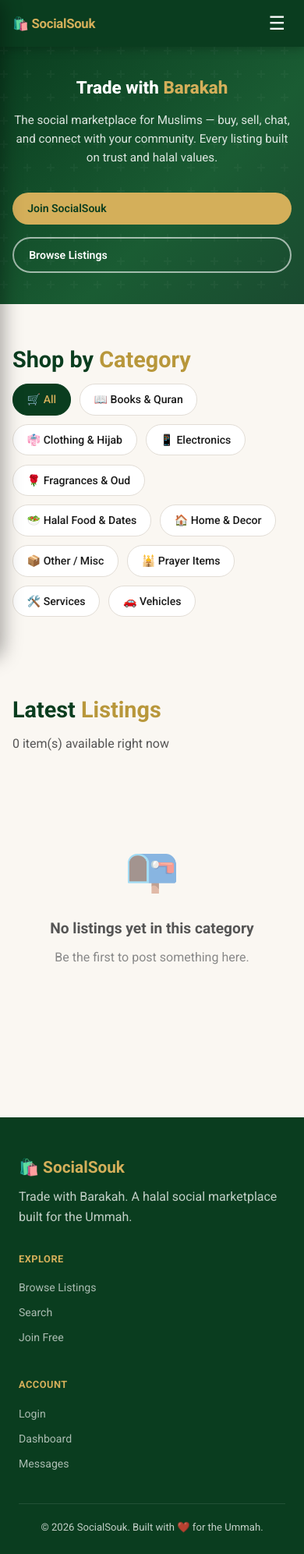
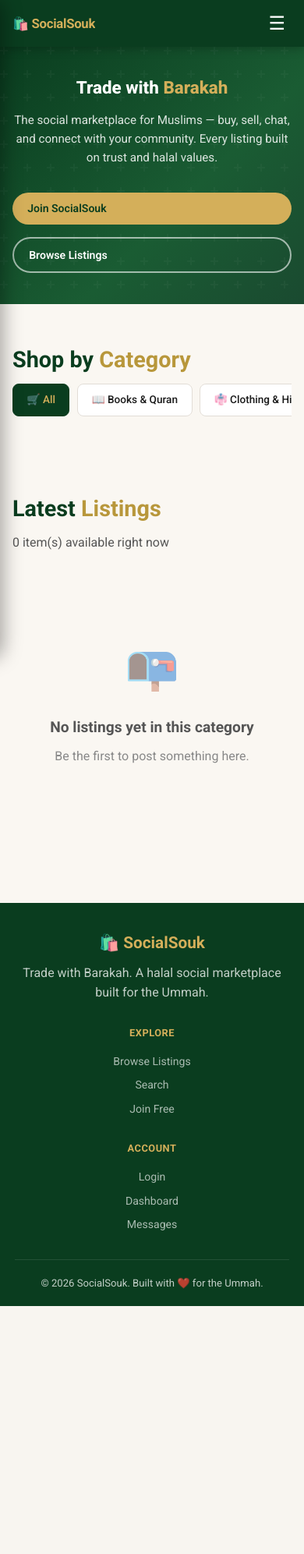
Before and after one commit to mahashemi/social-souk, a PHP site: page / in a window 390 px wide. Shown: the whole page at 78% size. After the commit the page ends 1675 px from the top, so only its background shows below. Run offline with PHP 8.4, Linux system fonts and the light colour scheme; data comes from the database, SQL or seed files in the repository; data that the repository does not hold is empty.

Commit message:
Redesign filter chips, nav, and footer per Material Design 3
- Filter chips now scroll horizontally in a single row instead of wrapping into a wall of chips, and use M3's small 8px shape instead of a pill (distinct from CTA buttons)
- Added a tablet breakpoint that tightens the desktop nav row before it switches to the mobile drawer at 768px
- Nav brand text now truncates safely instead of risking overflow on narrow screens
- Footer stacks into a single centered column on mobile instead of left-aligning awkwardly

```diff
--- a/index.php
+++ b/index.php
@@ -70,7 +70,7 @@
 
 <div class="container" id="listings" style="padding-top:3rem">
     <h2 class="section-title">Shop by <span>Category</span></h2>
-    <div class="category-grid">
+    <div class="chip-row">
         <a href="index.php" class="cat-chip <?= $catSlug === '' ? 'active' : '' ?>">🛒 All</a>
         <?php foreach ($categories as $c): ?>
             <a href="?cat=<?= e($c['slug']) ?>" class="cat-chip <?= $catSlug === $c['slug'] ? 'active' : '' ?>">
--- a/style.css
+++ b/style.css
@@ -152,26 +152,43 @@
 .grid-3 { display: grid; grid-template-columns: repeat(auto-fill, minmax(300px, 1fr)); gap: 1.5rem; }
 .grid-2 { display: grid; grid-template-columns: repeat(auto-fill, minmax(400px, 1fr)); gap: 1.5rem; }
 
-/* ── Category Chips ── */
-.category-grid { display: flex; flex-wrap: wrap; gap: .7rem; margin-bottom: 2rem; }
+/* ── Filter Chips (Material Design 3 filter-chip pattern) ──
+   A scrollable single-row strip, not a wrapping wall of chips — keeps any
+   number of categories from overwhelming the page vertically, especially
+   on mobile. Chips use M3's "small" 8px shape (not a pill) so they read as
+   filters, distinct from pill-shaped call-to-action buttons. */
+.chip-row {
+    display: flex; gap: .6rem; flex-wrap: nowrap;
+    overflow-x: auto; -webkit-overflow-scrolling: touch; scrollbar-width: none;
+    padding-bottom: .35rem; margin-bottom: 1.6rem;
+}
+.chip-row::-webkit-scrollbar { display: none; }
 .cat-chip {
-    display: inline-flex; align-items: center; gap: .4rem;
-    padding: .5rem 1.1rem;
+    display: inline-flex; align-items: center; gap: .4rem; flex-shrink: 0;
+    padding: .55rem 1.1rem;
     background: var(--white);
     border: 1.5px solid var(--border);
-    border-radius: 20px;
-    font-size: .88rem;
+    border-radius: var(--radius-sm);
+    font-size: .85rem;
     font-weight: 500;
     cursor: pointer;
     transition: var(--transition);
     text-decoration: none;
     color: var(--text);
+    white-space: nowrap;
 }
-.cat-chip:hover, .cat-chip.active {
+.cat-chip:hover { border-color: var(--green-mid); }
+.cat-chip.active {
     background: var(--green-deep);
     color: var(--gold);
     border-color: var(--green-deep);
 }
+.chip-view-all {
+    display: inline-flex; align-items: center; gap: .3rem; flex-shrink: 0;
+    font-size: .85rem; font-weight: 600; color: var(--green-mid);
+    padding: .55rem .2rem; white-space: nowrap; text-decoration: none;
+}
+.chip-view-all:hover { color: var(--gold-dark); }
 
 /* ── Listing Card ── */
 .card {
@@ -390,10 +407,18 @@
 /* ── Mobile nav drawer (Material Design 3 modal navigation drawer) ── */
 .nav-toggle { display: none; background: none; border: none; color: var(--white); font-size: 1.5rem; cursor: pointer; padding: .3rem .5rem; line-height: 1; }
 .nav-scrim { display: none; }
+.nav-brand { min-width: 0; overflow: hidden; text-overflow: ellipsis; white-space: nowrap; }
+
+/* ── Tablet: tighten the desktop nav row before it switches to a drawer ── */
+@media (max-width: 1024px) {
+    .navbar { padding: 0 1.1rem; }
+    .nav-links { gap: 1rem; }
+    .nav-links a { font-size: .85rem; padding: .35rem .6rem; }
+}
 
 @media (max-width: 768px) {
     .navbar { padding: 0 1rem; height: 60px; }
-    .nav-brand { font-size: 1.1rem; }
+    .nav-brand { font-size: 1.1rem; max-width: 65vw; }
     .nav-toggle { display: block; }
     .nav-links {
         position: fixed; top: 0; left: 0; height: 100vh; width: 80%; max-width: 300px;
@@ -448,6 +473,12 @@
 
     .profile-stats { gap: 1.2rem; }
     .card-footer form { display: flex; flex-direction: column; gap: .5rem; }
+
+    /* ── Footer: stack and center instead of left-aligning a single column ── */
+    footer { padding: 2.2rem 1.2rem 1.2rem; margin-top: 3rem; }
+    .footer-grid { grid-template-columns: 1fr; gap: 1.8rem; text-align: center; }
+    .footer-links { display: flex; flex-direction: column; align-items: center; gap: .3rem; }
+    .footer-links li { margin-bottom: 0; }
 }
 @media (max-width: 420px) {
     .hero h1 { font-size: 1.4rem; }
```
